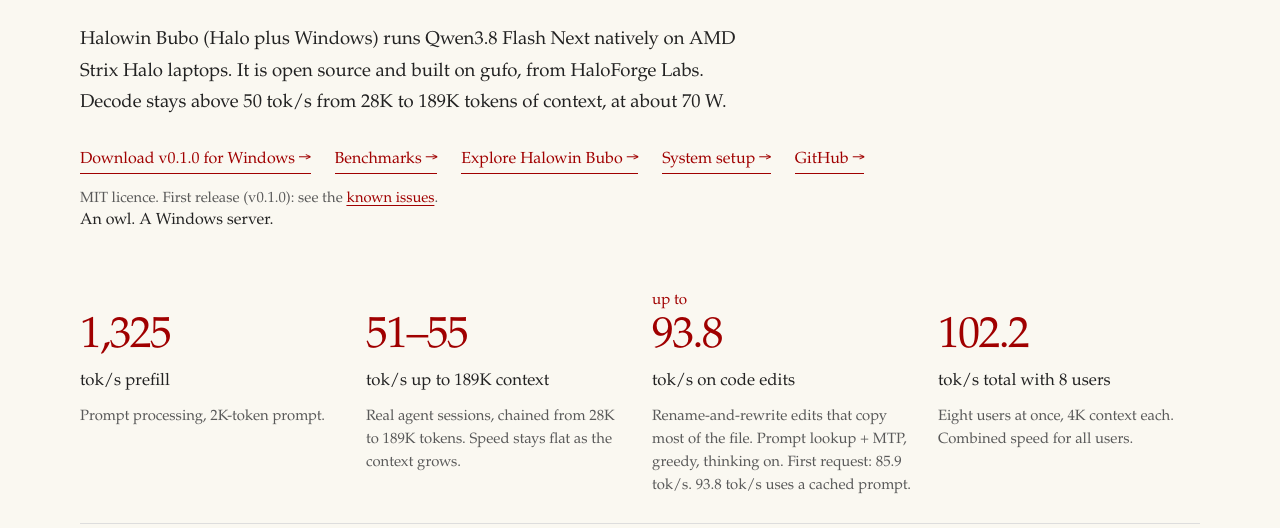
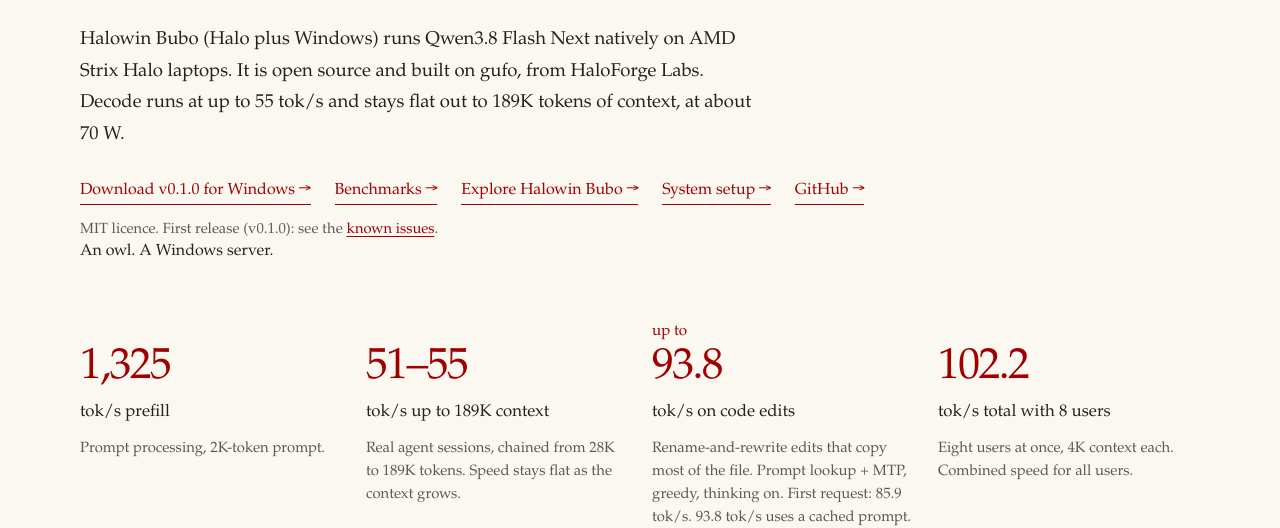
Before and after one commit to haloforge-labs/haloforge-labs.github.io, an Astro site: page / in a window 1280 px wide. Shown: the part 272-800 px from the top of the page. Built offline with nearby package versions, Linux system fonts and the light colour scheme; Astro itself is replaced by a stand-in of ours; a web font is replaced by a local one.

Commit message:
Say up to 55 tok/s, flat to 189K, in the home intro

```diff
--- a/src/pages/index.astro
+++ b/src/pages/index.astro
@@ -6,7 +6,7 @@
   <section class="home-intro" aria-labelledby="home-title">
     <span class="eyebrow">Open source · Native Windows · AMD Strix Halo</span>
     <h1 id="home-title">The most intelligence a laptop can fit</h1>
-    <p class="intro">Halowin Bubo (Halo plus Windows) runs Qwen3.8 Flash Next natively on AMD Strix Halo laptops. It is open source and built on gufo, from HaloForge Labs. Decode stays above 50 tok/s from 28K to 189K tokens of context, at about 70 W.</p>
+    <p class="intro">Halowin Bubo (Halo plus Windows) runs Qwen3.8 Flash Next natively on AMD Strix Halo laptops. It is open source and built on gufo, from HaloForge Labs. Decode runs at up to 55 tok/s and stays flat out to 189K tokens of context, at about 70 W.</p>
     <div class="card-links"><a href="https://github.com/haloforge-labs/bubo/releases/tag/v0.1.0">Download v0.1.0 for Windows <span aria-hidden="true">→</span></a><a href="/docs/benchmarks/">Benchmarks <span aria-hidden="true">→</span></a><a href="/bubo/">Explore Halowin Bubo <span aria-hidden="true">→</span></a><a href="/docs/system-setup/">System setup <span aria-hidden="true">→</span></a><a href="https://github.com/haloforge-labs/bubo">GitHub <span aria-hidden="true">→</span></a></div>
     <p class="card-note">MIT licence. First release (v0.1.0): see the <a href="/docs/known-issues/">known issues</a>.</p>
     <div class="card-summary">An owl. A Windows server.</div>
```
